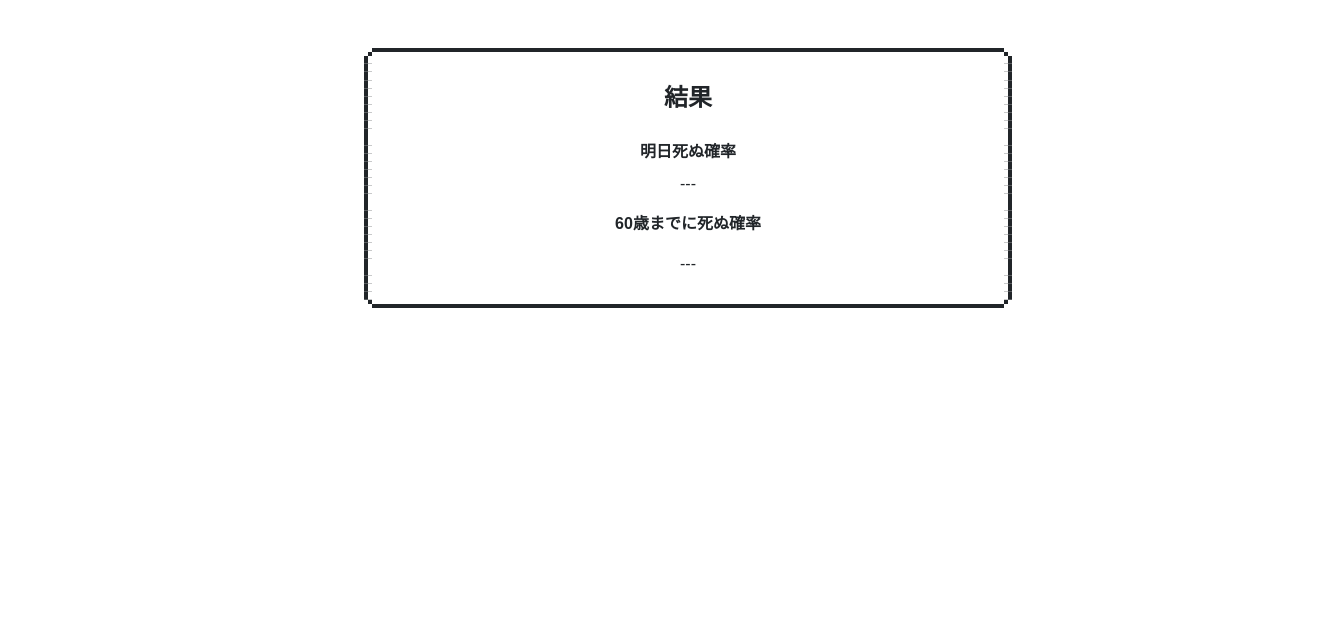
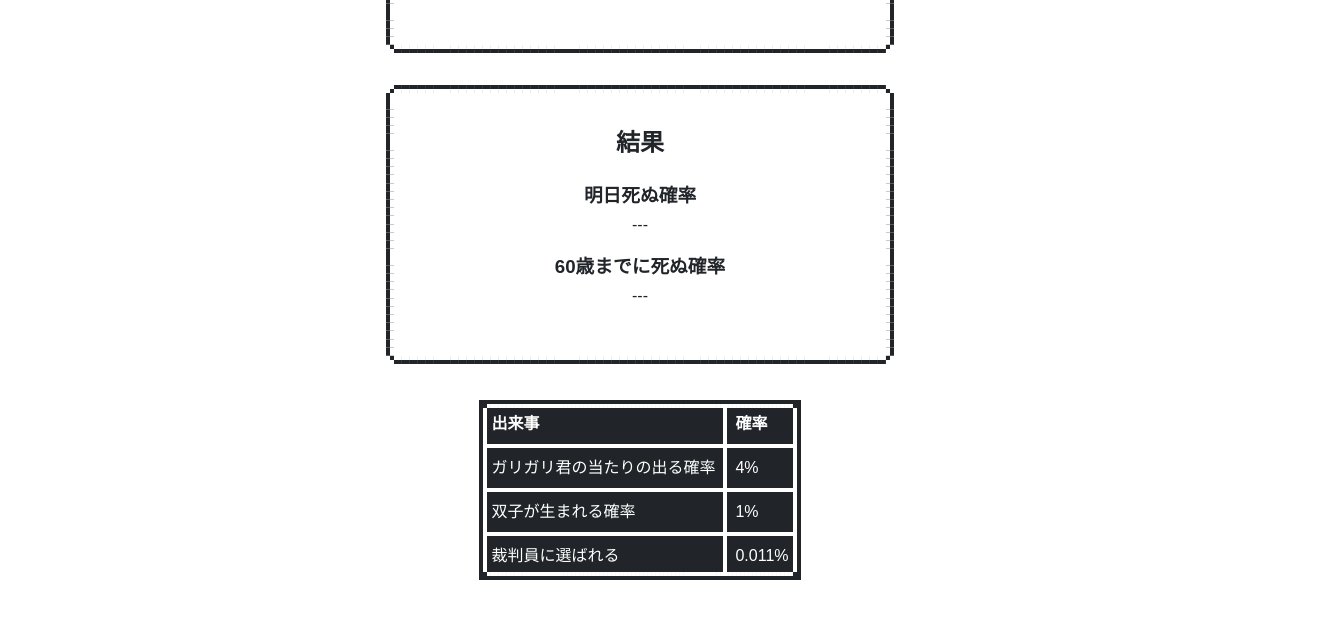
Before and after one commit to Huzitatuguharu/sinukakuritsu, a website: page index.html in a window 1280 px wide. Shown: the part 400-1034 px from the top of the page, 1328 px wide, since content can reach past the window. Before the commit the page ends 800 px from the top, so only its background shows below. Drawn offline with nearby package versions, Linux system fonts and the light colour scheme; some packages are replaced by stand-ins of ours; a web font is replaced by a local one.

Commit message:
見た目調整

```diff
--- a/index.html
+++ b/index.html
@@ -14,11 +14,11 @@
     <title>60まで</title>
   </head>
 
-  <body>
+  <body class="container">
     <main class="main">
       <h1>60歳までに死ぬ確率の計算</h1>
       <section class="nes-container is-rounded">
-        <h2>あなたは何歳ですか？</h2>
+        <h2 class="sectionTitle">あなたは何歳ですか？</h2>
         <div class="section">
           <div class="nes-field">
             <label for="age">年齢（0〜60歳）</label>
@@ -30,30 +30,53 @@
         </div>
       </section>
       <section class="nes-container is-rounded">
-        <h2>結果</h2>
-        <section class="resultSection">
-          <h3 class="h3">明日死ぬ確率</h3>
-          <p class="resultText" id="dailyProbability">---</p>
-        </section>
-        <section class="section">
-          <h3 class="h3">60歳までに死ぬ確率</h3>
-          <p class="resultText" id="until60Probability">---</p>
+        <h2 class="sectionTitle">結果</h2>
+        <section class="resultSectionContainer">
+
+          <section class="resultSection">
+            <h3 class="resultTitle">明日死ぬ確率</h3>
+            <p class="resultText" id="dailyProbability">---</p>
+          </section>
+          <section class="resultSection">
+            <h3 class="resultTitle">60歳までに死ぬ確率</h3>
+            <p class="resultText" id="until60Probability">---</p>
+          </section>
         </section>
       </section>
+      <div class="tableContainer">
+        <section class="nes-table-responsive">
+          <table class="nes-table is-bordered is-dark" aria-label="いろいろな確率">
+            <thead>
+              <tr>
+                <th>出来事</th>
+                <th>確率</th>
+              </tr>
+            </thead>
+            <tbody>
+              <tr>
+                <td>ガリガリ君の当たりの出る確率</td>
+                <td>4%</td>
+              </tr>
+              <tr>
+                <td>双子が生まれる確率</td>
+                <td>1%</td>
+              </tr>
+              <tr>
+                <td>裁判員に選ばれる</td>
+                <td>0.011%</td>
+              </tr>
+            </tbody>
+          </table>
+        </section>
+      </div>
     </main>
+    <footer>
+      <a class="visually-hidden" href="..." rel="nofollow noopener noreferrer" target="_blank">
+        ソースコード
+        <i class="nes-icon github is-large"></i>
+      </a>
+    </footer>
     <script src="script.js" defer></script>
   </body>
 
 </html>
-<!-- <a class="nes-btn" href="#">Normal</a>
-
-<button type="button" class="nes-btn is-primary">Primary</button>
-<button type="button" class="nes-btn is-success">Success</button>
-<button type="button" class="nes-btn is-warning">Warning</button>
-<button type="button" class="nes-btn is-error">Error</button>
-<button type="button" class="nes-btn is-disabled">Disabled</button>
-
-<label class="nes-btn">
-  <span>Select your file</span>
-  <input type="file">
-</label> -->
--- a/package.json
+++ b/package.json
@@ -9,6 +9,7 @@
   "author": "",
   "license": "ISC",
   "dependencies": {
+    "ethers": "^6.13.1",
     "typescript": "^5.5.2"
   }
 }
--- a/style.css
+++ b/style.css
@@ -1,5 +1,5 @@
 @charset "utf-8";
-@import url('https://fonts.googleapis.com/css2?family=DotGothic16&display=swap');
+@import url("https://fonts.googleapis.com/css2?family=DotGothic16&display=swap");
 
 body {
   font-family: "DotGothic16", sans-serif;
@@ -7,8 +7,13 @@ body {
   font-style: normal;
 }
 
-h1,p {
+h1,
+p {
   margin: 0;
+}
+
+.sectionTitle {
+  margin-bottom: 1.3rem;
 }
 
 .h3 {
@@ -17,18 +22,35 @@ h1,p {
   margin: 1rem 0 0;
 }
 
+.container {
+  display: flex;
+  flex-direction: column;
+  justify-content: center;
+  align-items: center;
+  width: 100%;
+}
+
 .main {
   display: flex;
   flex-direction: column;
   justify-content: center;
   align-items: center;
-  margin: 2rem 3rem;
+  margin: 3.5rem 2rem;
   width: 100%;
-  gap: 3rem;
+  gap: 2rem;
 }
 
-.nes-container.is-rounded {
-  padding: 1.5rem 0;
+@media (width < 600px) {
+  .main {
+    max-width: 300px;
+  }
+}
+
+@media (width < 600px) {
+  .main {
+    margin: 3rem 1.5rem;
+    gap: 1.5rem;
+  }
 }
 
 .nes-container {
@@ -36,7 +58,18 @@ h1,p {
   flex-direction: column;
   justify-content: center;
   align-items: center;
-  width: 50%;
+  width: 100%;
+  max-width: 500px;
+}
+
+.nes-container.is-rounded {
+  padding: 2rem 1.5rem 3rem;
+}
+
+@media (width < 600px) {
+  .nes-container {
+    max-width: 300px;
+  }
 }
 
 .section {
@@ -49,14 +82,39 @@ h1,p {
   font-size: 1.5rem;
 }
 
+.resultSectionContainer {
+  display: flex;
+  flex-direction: column;
+  justify-content: center;
+  align-items: center;
+  gap: 1rem;
+
+}
+
 .resultSection {
   display: flex;
   flex-direction: column;
-  gap: 0.5rem;
+  gap: 0.2rem;
 }
 
+.resultTitle {
+  margin: 0;
+}
 
 .resultText {
   text-align: center;
+}
 
+.tableContainer {
+  position: relative;
 }
+
+.nes-table-responsive {
+  width: 100%;
+  max-width: 500px;
+  display: flex;
+  flex-direction: column;
+  justify-content: center;
+  align-items: center;
+  overflow: hidden;
+}
```
Also changed, not shown: 1 other file.
